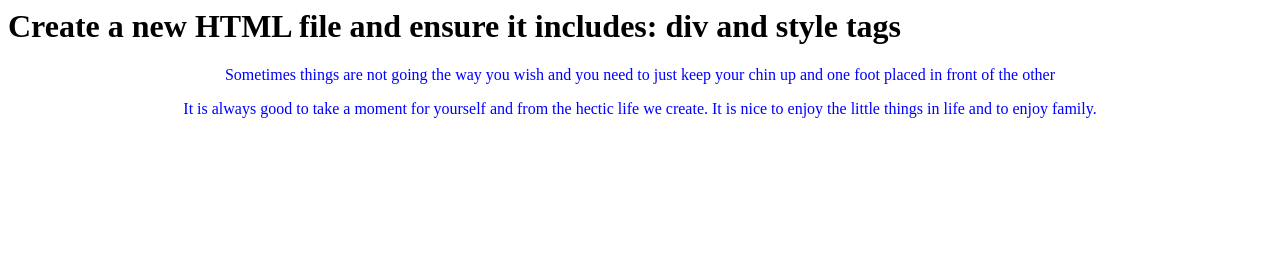
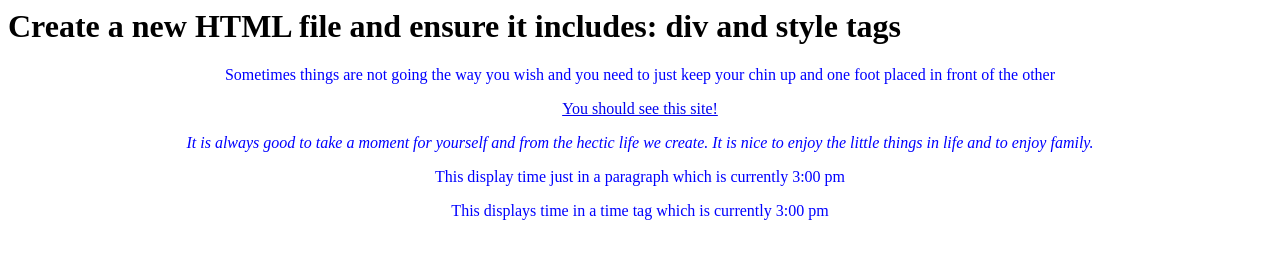
Before and after one commit to J-SWANGER/HTML-AND-CSS-PROJECTS, a plain HTML site: page Basic_HTML_and_CSS/Basic_HTML_3.html in a window 1280 px wide. Drawn offline with Linux system fonts and the light colour scheme.

Commit message:
Learning Visual Studio code commit and push functions

```diff
--- a/Basic_HTML_and_CSS/Basic_HTML_3.html
+++ b/Basic_HTML_and_CSS/Basic_HTML_3.html
@@ -10,7 +10,9 @@
 			<div style="color: purple">
 				<p> Sometimes things are not going the way you wish and you need to just keep your chin up and one foot placed in front of the other</p>
 			</div>
-
-				<p> It is always good to take a moment for yourself and from the hectic life we create. It is nice to enjoy the little things in life and to enjoy family.</p>
+			<p><a href="https://www.justinswanger.com" target="new"> You should see this site! </a></p>
+				<p><em> It is always good to take a moment for yourself and from the hectic life we create. It is nice to enjoy the little things in life and to enjoy family.</em></p>
+					<p> This display time just in a paragraph which is currently 3:00 pm </p>
+						<p> This displays time in a time tag which is currently <time> 3:00 pm </time> </p>
 		</body>
 </html>
```
